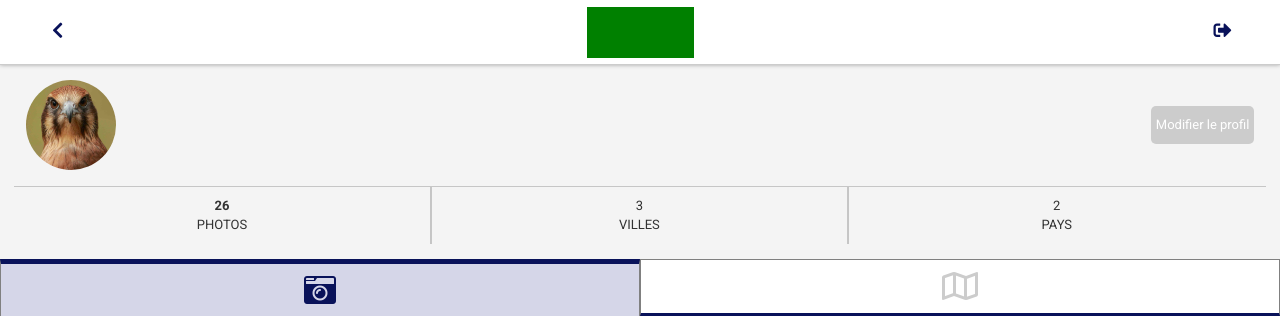
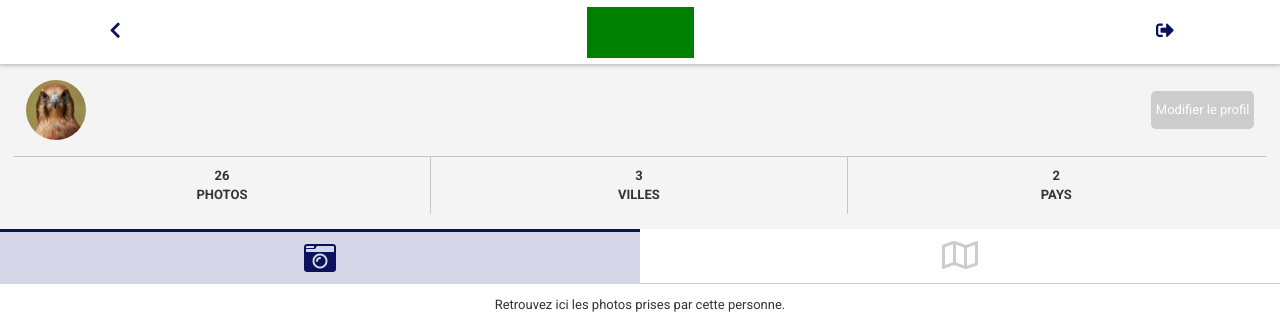
Before and after one commit to Sylvain971/creapolis, a Rails app: page /users/1 in a window 1280 px wide. Shown: the top 327 px of the page. Run offline with Rails 7, Linux system fonts and the light colour scheme; data comes from the database, SQL or seed files in the repository; style sheets or scripts are compiled from the project's sources; parts of the project's set-up code (start-up, migrations or seed data) failed here and were passed over; some libraries are stand-ins or nearby versions.

Commit message:
css artwork

```diff
--- a/app/assets/stylesheets/custom.scss
+++ b/app/assets/stylesheets/custom.scss
@@ -68,7 +68,7 @@
   height: 10vh;
   width: 15%;
   height: 8vh;
-  width: 9%;
+  width: 18%;
   display: flex;
   align-items: center;
   justify-content: center;
--- a/app/assets/stylesheets/pictures.scss
+++ b/app/assets/stylesheets/pictures.scss
@@ -54,31 +54,37 @@
   margin-top: 20px;
 }
 
+.picture_informations a:hover{
+text-decoration: none;
+}
+
+
 .round-corner-ok{
   border-radius: 25px;
   /*background: #73AD21;*/
-  padding: 7px 30px;
-  width: 200px;
+  padding: 10px 20px 7px 20px;
+  width: auto;
   height: 10px;
   border:2px solid #E76262;
 }
 
 .round-corner-ok a{
 color: #E76262;
+text-decoration: none;
 }
 
 .round-corner-ok a:hover{
 color: #E76262;
-background-color: #73AD21;
+background-color: red;
 }
 
 .round-corner-no{
   border-radius: 25px;
   /*background: #73AD21;*/
-  padding: 7px 30px;
-  width: 200px;
+  padding: 10px 20px 7px 20px;
+  width: auto;
   height: 10px;
-  border:2px solid #ccc;
+  border:2px solid #337ab7;
 }
 
 .center-element{
--- a/app/assets/stylesheets/show_user.scss
+++ b/app/assets/stylesheets/show_user.scss
@@ -22,8 +22,8 @@
   justify-content: center;
 }
 .user_avatar_row img {
-  height:90px;
-  width: 90px;
+  height:60px;
+  width: 60px;
   border-radius: 50px;
 }
 
@@ -61,8 +61,9 @@
   width: 33.3%;
   text-align: center;
   padding: 10px;
-  border-left: #80808066 1px solid;
+  /*border-left: #80808066 1px solid;*/
   border-right:#80808066 1px solid;
+  font-weight: 700;
 }
 .user_stats div:first-child {
     border-left: none;
@@ -76,16 +77,17 @@
   justify-content: center;
   flex-direction: row;
   list-style: none;
+  cursor: pointer;
 }
 .user_tabs li{
   width: 50%;
   display: flex;
   justify-content: center;
   background-color: white;
-  border-bottom: 3px #09125A solid;
-  border-left: 1px grey solid;
+  border-bottom: 1px #ccc solid;
+/*  border-left: 1px grey solid;
   border-right: 1px grey solid;
-  border-top : 1px grey solid;
+  border-top : 1px grey solid;*/
 }
 
 .user_tabs i{
@@ -96,7 +98,7 @@
 
 .active_tab{
   background-color: #D5D6E8 !important;
-  border-top: 5px #09125A solid !important;
+  border-top: 3px #09125A solid !important;
   border-bottom: none !important;
 }
 .active_tab i{
```
Also changed, not shown: app/views/pictures/show.html.erb (+21 -44 lines).
